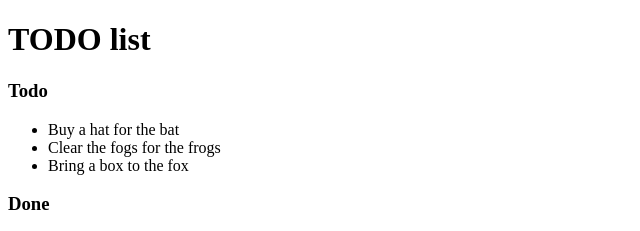
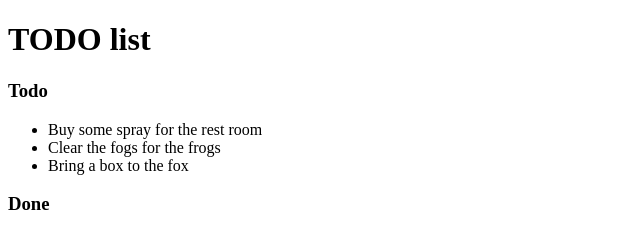
Before and after one commit to jfortem/todo-list, a plain HTML site: page index.html in a window 1280 px wide. Shown: the top 231 px of the page, 0-640 px from the left. Drawn offline with Linux system fonts and the light colour scheme.

Commit message:
Modified index.html with content to start the project See: #6

```diff
--- a/index.html
+++ b/index.html
@@ -9,7 +9,7 @@
 
        <h3>Todo</h3>
        <ul>
-	  <li>Buy a hat for the bat</li>
+	  <li>Buy some spray for the rest room</li>
 	  <li>Clear the fogs for the frogs</li>
 	  <li>Bring a box  to the fox</li>
        </ul>
```
